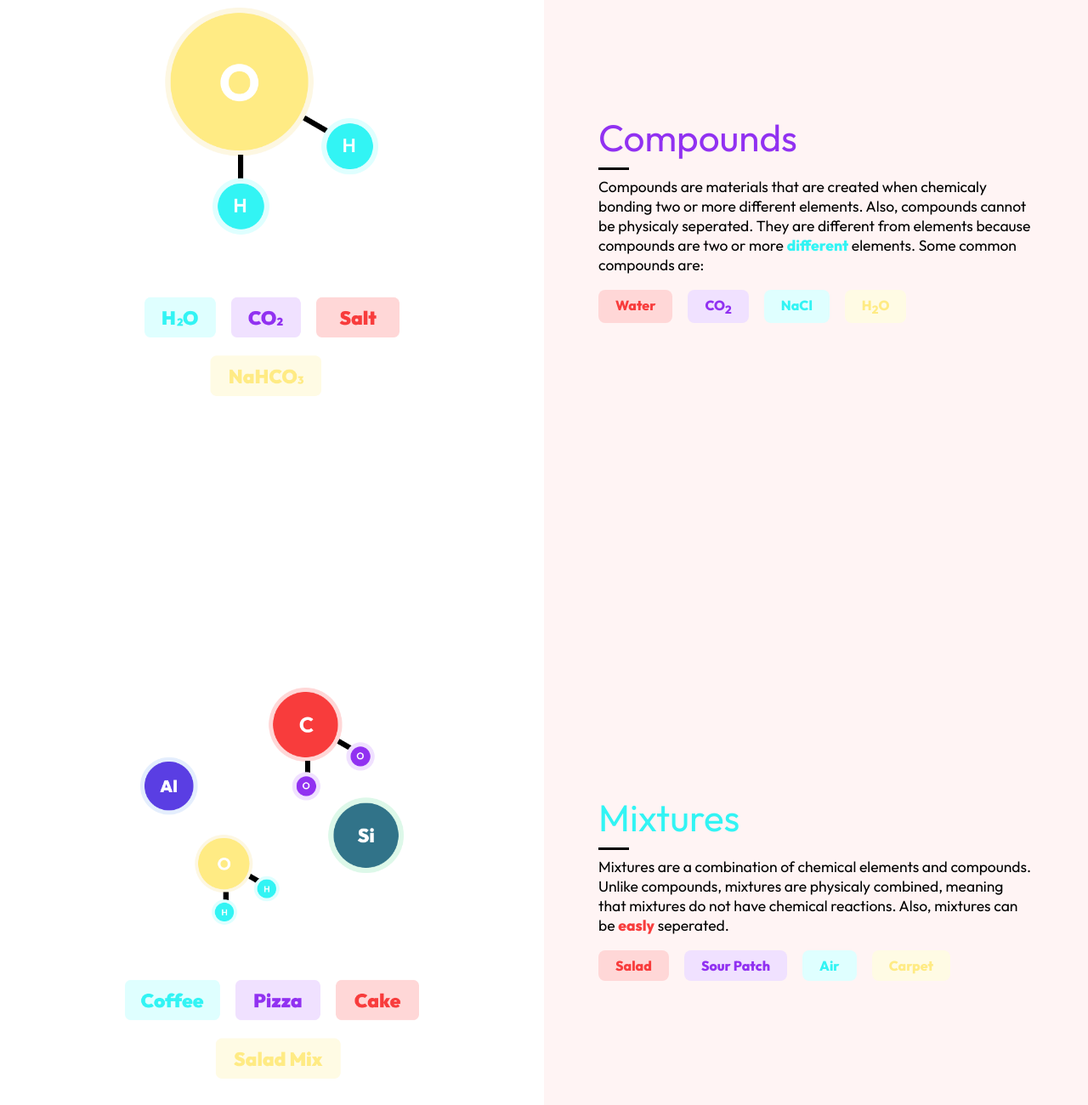
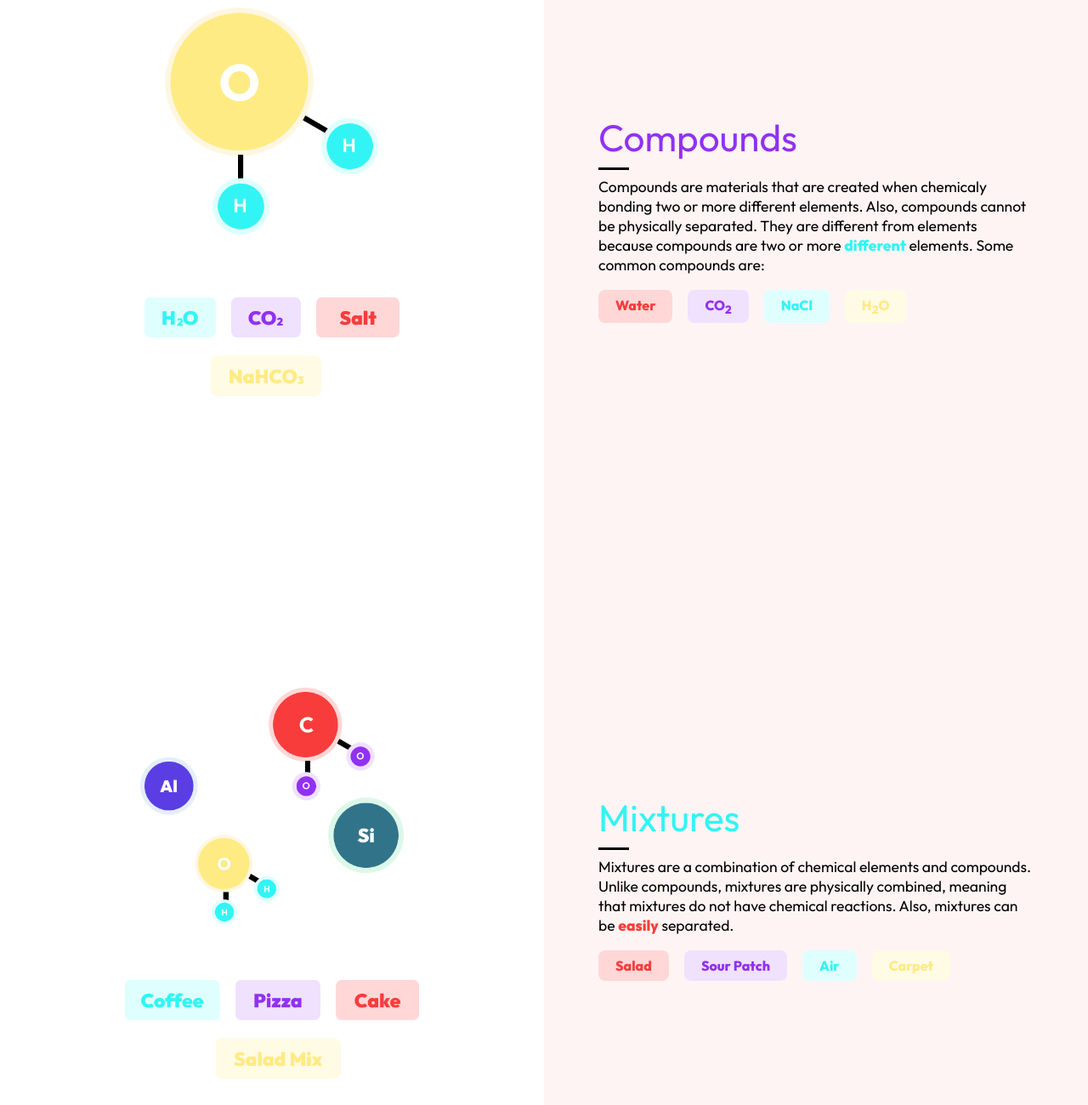
Before and after one commit to DevDesignJustin/Chemistry-Project, a plain HTML site: page index.html in a window 1280 px wide. Shown: the part 1666-2966 px from the top of the page at 85% size. Drawn offline with Linux system fonts and the light colour scheme.

Commit message:
Update index.html

```diff
--- a/index.html
+++ b/index.html
@@ -47,7 +47,7 @@
             <div class="righted">
                 <h1 class="purple">Compounds</h1>
                 <div class="line"></div>
-                <p>Compounds are materials that are created when chemicaly bonding two or more different elements. Also, compounds cannot be physicaly seperated. They are different from elements because compounds are two or more <span class="aqua">different</span> elements. Some common compounds are:</p>
+                <p>Compounds are materials that are created when chemicaly bonding two or more different elements. Also, compounds cannot be physically separated. They are different from elements because compounds are two or more <span class="aqua">different</span> elements. Some common compounds are:</p>
                 <div class="pills">
                     <div class="red-pill">Water</div>
                     <div class="purple-pill">CO<sub>2</sub></div>
@@ -60,7 +60,7 @@
             <div class="righted">
                 <h1 class="aqua">Mixtures</h1>
                 <div class="line"></div>
-                <p>Mixtures are a combination of chemical elements and compounds. Unlike compounds, mixtures are physicaly combined, meaning that mixtures do not have chemical reactions. Also, mixtures can be <span class="red">easly</span> seperated.</p>
+                <p>Mixtures are a combination of chemical elements and compounds. Unlike compounds, mixtures are physically combined, meaning that mixtures do not have chemical reactions. Also, mixtures can be <span class="red">easily</span> separated.</p>
                 <div class="pills">
                     <div class="red-pill">Salad</div>
                     <div class="purple-pill">Sour Patch</div>
@@ -73,7 +73,7 @@
              <div class="righted">
                  <h1 class="yellow">Chemical Formula</h1>
                  <div class="line"></div>
-                 <p>The chemical formula represents what elements are in a compound. In a compound like <span class="yellow">3</span><span class="red">H<span class="purple"><sub>2</sub></span>O</span> there are multiple numbers and letters. These numbers and letters mean different things. For example, the number <span class="yellow">3</span> is called a coefficient like in math. The coefficient represents the number of molecules. We know that H<sub>2</sub>O is a water molecule. So <span class="yellow">3</span><span class="red">H<span class="purple"><sub>2</sub></span>O</span> means that there are 3 water molecules. The letters <span class="yellow">3</span><span class="red">H<span class="purple"><sub>2</sub></span>O</span> represents the elements. For example, the <span class="red">H</span> means hydrogen and the <span class="red">O</span>means oxygen. You can find these elements on the Periodic Table. Lastly, the small <span class="purple"><sub>2</sub></span> in <span class="yellow">3</span><span class="red">H<span class="purple"><sub>2</sub></span>O</span> it called a subscript. A subscript represents the number of atoms of the element before it. This means that in <span class="red">H<span class="purple"><sub>2</sub></span>O</span> there are 2 hydrogen atoms and 1 oxygen atom.</p>
+                 <p>The chemical formula represents what elements are in a compound. In a compound like <span class="yellow">3</span><span class="red">H<span class="purple"><sub>2</sub></span>O</span> there are multiple numbers and letters. These numbers and letters mean different things. For example, the number <span class="yellow">3</span> is called a coefficient like in math. The coefficient represents the number of molecules. We know that H<sub>2</sub>O is a water molecule. So <span class="yellow">3</span><span class="red">H<span class="purple"><sub>2</sub></span>O</span> means that there are 3 water molecules. The letters <span class="yellow">3</span><span class="red">H<span class="purple"><sub>2</sub></span>O</span> represents the elements. For example, the <span class="red">H</span> means hydrogen and the <span class="red">O</span> means oxygen. You can find these elements on the Periodic Table. Lastly, the small <span class="purple"><sub>2</sub></span> in <span class="yellow">3</span><span class="red">H<span class="purple"><sub>2</sub></span>O</span> it called a subscript. A subscript represents the number of atoms of the element before it. This means that in <span class="red">H<span class="purple"><sub>2</sub></span>O</span> there are 2 hydrogen atoms and 1 oxygen atom.</p>
                  <div class="pills">
                      <div class="red-pill">Element</div>
                      <div class="purple-pill">Subscript</div>
```
